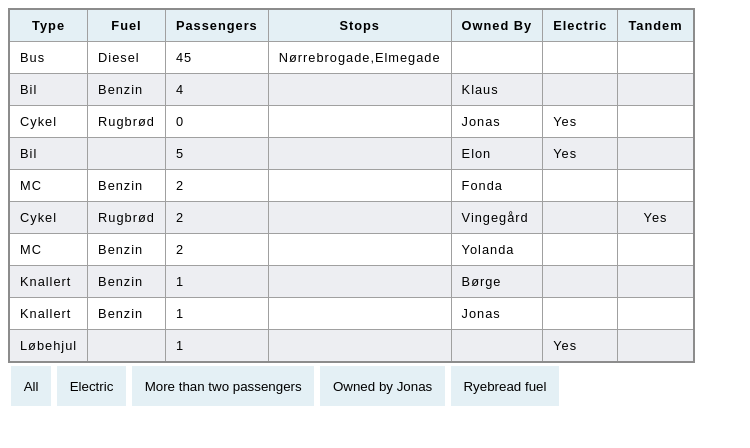
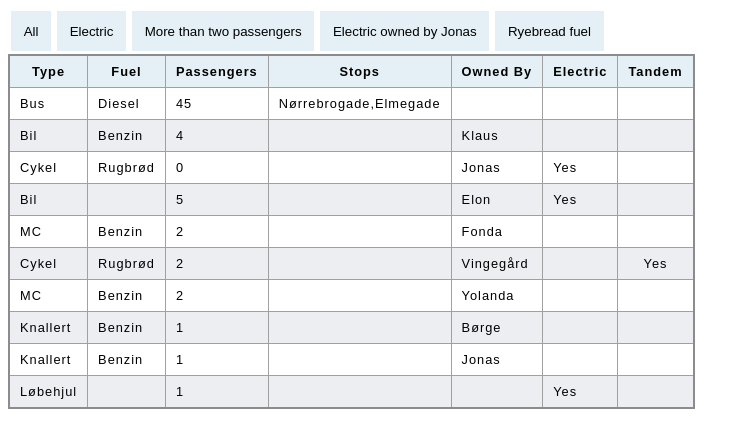
Before and after one commit to AmandaIH/exercises, a plain HTML site: page filter_oevelse_starter_files_table/index.html in a window 1280 px wide. Shown: the whole page, without its empty margins (0-750 px from the left). Drawn offline with Linux system fonts and the light colour scheme.

Commit message:
ændret hvor knapperne er

```diff
--- a/filter_oevelse_starter_files_table/index.html
+++ b/filter_oevelse_starter_files_table/index.html
@@ -10,7 +10,7 @@
 </head>
 
 <body>
-
+<div></div>
     <table>
 
         <thead>
--- a/filter_oevelse_starter_files_table/script.js
+++ b/filter_oevelse_starter_files_table/script.js
@@ -38,18 +38,18 @@ const Jonas = vehicles.filter(
 
 const ryeBread = vehicles.filter((ryebread) => ryebread.isTandem === true);
 
-document.querySelector("body").innerHTML += `<button id="allbt">All</button>`;
+document.querySelector("div").innerHTML += `<button id="allbt">All</button>`;
 document.querySelector(
-  "body"
+  "div"
 ).innerHTML += `<button id="elbt">Electric</button>`;
 document.querySelector(
-  "body"
+  "div"
 ).innerHTML += `<button id="two">More than two passengers</button>`;
 document.querySelector(
-  "body"
-).innerHTML += `<button id="jonas">Owned by Jonas</button>`;
+  "div"
+).innerHTML += `<button id="jonas">Electric owned by Jonas</button>`;
 document.querySelector(
-  "body"
+  "div"
 ).innerHTML += `<button id="ryebread">Ryebread fuel</button>`;
 
 const tbodyPointer = document.querySelector("tbody");
@@ -127,4 +127,15 @@ function showTheseVehicles(arr) {
   // str = "X";
   // }
   // return str;
+
+  //hvis det skulle være en switch case:
+  // function beautify(str){
+  // switch (str) {
+  // case undefined:
+  // break;
+  // case true:
+  // str = "X";
+  // break;
+  // }
+  // return str;
 }
```
Also changed, not shown: trialanderror/script.js (+11 -0 lines).
